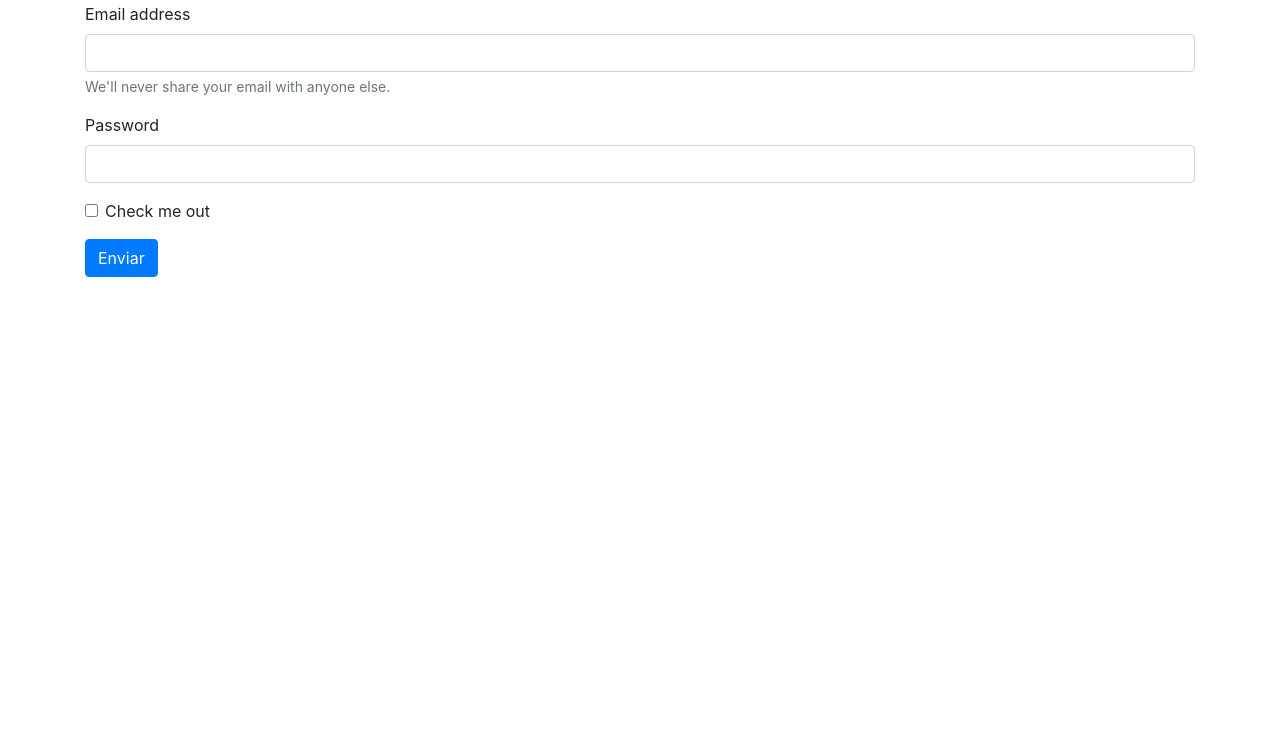
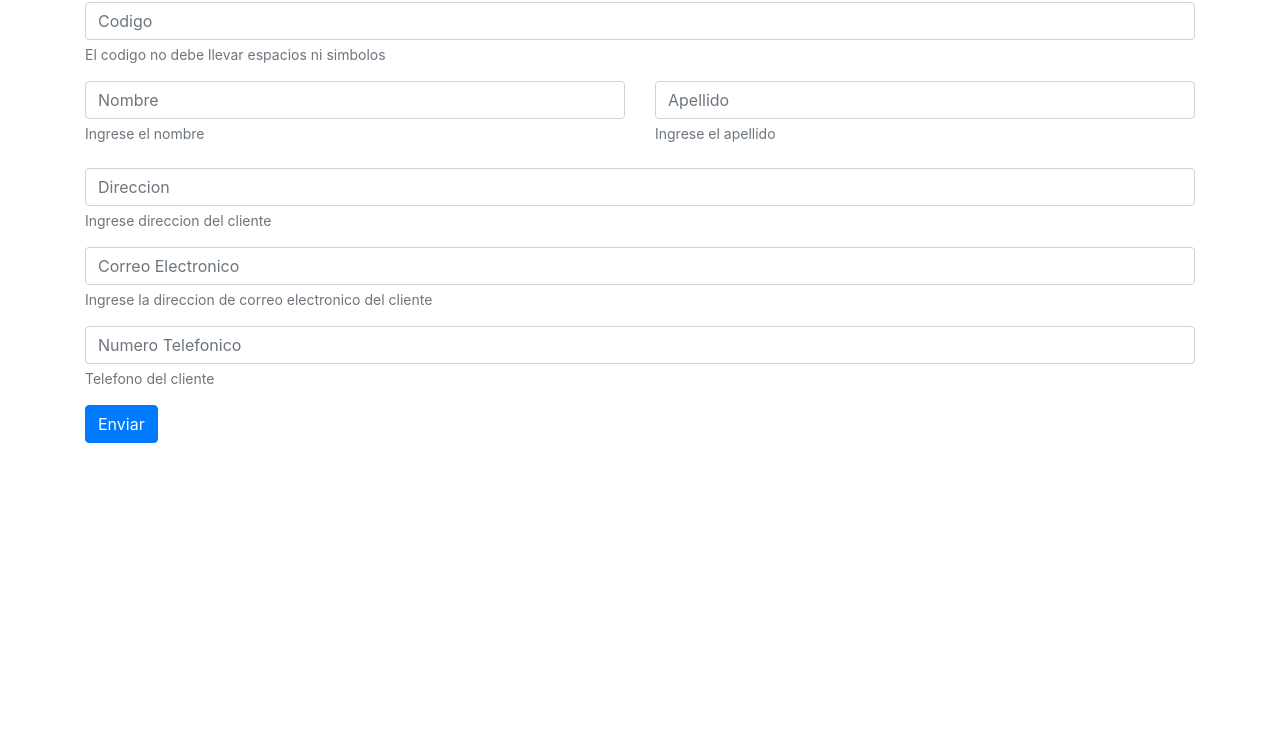
Before and after one commit to NoeEsquivel/Formulario-web-con-java, a plain HTML site: page web/index.html in a window 1280 px wide. Shown: the part 54-800 px from the top of the page. Drawn offline with nearby package versions, Linux system fonts and the light colour scheme.

Commit message:
formulario java con formato

```diff
--- a/web/index.html
+++ b/web/index.html
@@ -23,24 +23,48 @@ Click nbfs://nbhost/SystemFileSystem/Templates/JSP_Servlet/Html.html to edit thi
 
         <h1>FORMULARIO DE REGISTRO DE CLIENTES</h1>
 
+        <form>
 
-        <form action="ClienteController">
-  <div class="form-group">
-    <label for="exampleInputEmail1">Email address</label>
-    <input type="email" class="form-control" id="exampleInputEmail1" aria-describedby="emailHelp">
-    <small id="emailHelp" class="form-text text-muted">We'll never share your email with anyone else.</small>
+      <div class="form-group">
+    <input type="text" class="form-control" placeholder="Codigo">
+    <small id="emailHelp" class="form-text text-muted">El codigo no debe llevar espacios ni simbolos</small>
   </div>
-  <div class="form-group">
-    <label for="exampleInputPassword1">Password</label>
-    <input type="password" class="form-control" id="exampleInputPassword1">
+
+
+
+
+       <div class="row">
+
+    <div class="col">
+      <input type="text" class="form-control" placeholder="Nombre">
+      <small id="emailHelp" class="form-text text-muted">Ingrese el nombre</small>
+    </div>
+    <div class="col">
+      <input type="text" class="form-control" placeholder="Apellido">
+      <small id="emailHelp" class="form-text text-muted">Ingrese el apellido</small>
+    </div>
   </div>
-  <div class="form-group form-check">
-    <input type="checkbox" class="form-check-input" id="exampleCheck1">
-    <label class="form-check-label" for="exampleCheck1">Check me out</label>
+            <br>
+        <div class="form-group">
+    <input type="text" class="form-control" placeholder="Direccion">
+    <small id="emailHelp" class="form-text text-muted">Ingrese direccion del cliente</small>
   </div>
+
+      <div class="form-group">
+    <input type="email" class="form-control" placeholder="Correo Electronico" id="exampleInputEmail1" aria-describedby="emailHelp">
+    <small id="emailHelp" class="form-text text-muted">Ingrese la direccion de correo electronico del cliente</small>
+  </div>
+
+          <div class="form-group">
+    <input type="text" class="form-control" placeholder="Numero Telefonico">
+    <small id="emailHelp" class="form-text text-muted">Telefono del cliente</small>
+  </div>
+
+
   <button type="submit" class="btn btn-primary">Enviar</button>
 </form>
 
-       </div>
+        </div>
+
     </body>
 </html>
```
Also changed, not shown: build/web/index.html (+36 -12 lines).
